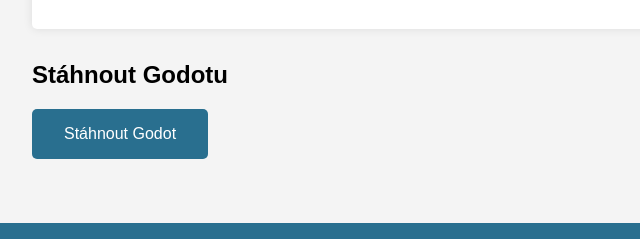
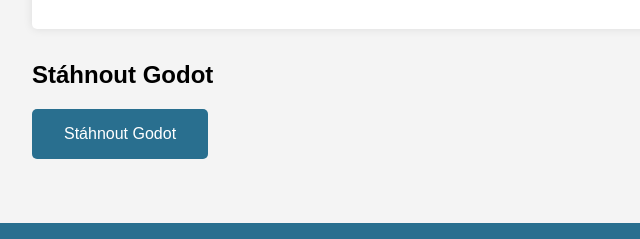
Before and after one commit to tomas464/TomasMRepository, a plain HTML site: page Godot Web/index.html in a window 1280 px wide. Shown: the part 1013-1252 px from the top of the page, 0-640 px from the left. Drawn offline with Linux system fonts and the light colour scheme.

Commit message:
Update index.html

```diff
--- a/Godot Web/index.html
+++ b/Godot Web/index.html
@@ -36,7 +36,7 @@
             </div>
         </section>
         <section id="download">
-            <h2>Stáhnout Godotu</h2>
+            <h2>Stáhnout Godot</h2>
             <a href="https://godotengine.org/download" class="download-button">Stáhnout Godot</a>
         </section>
     </main>
```
